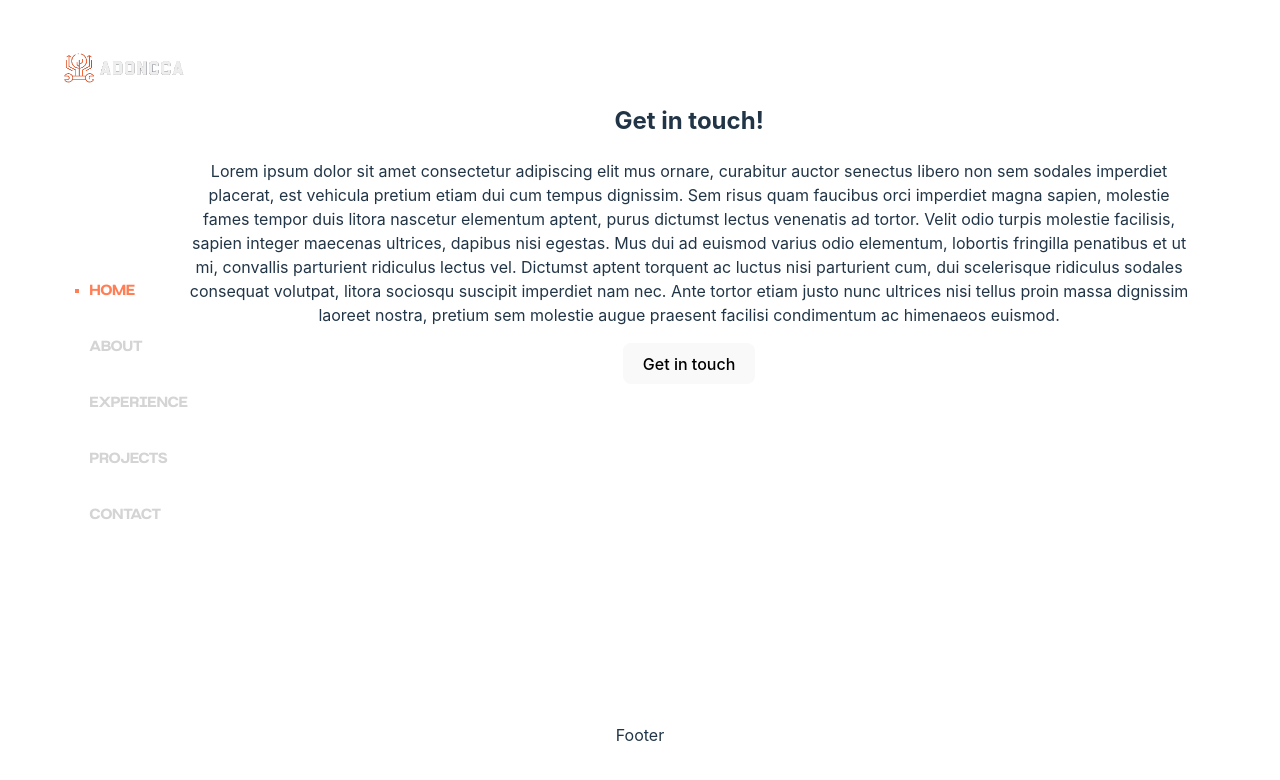
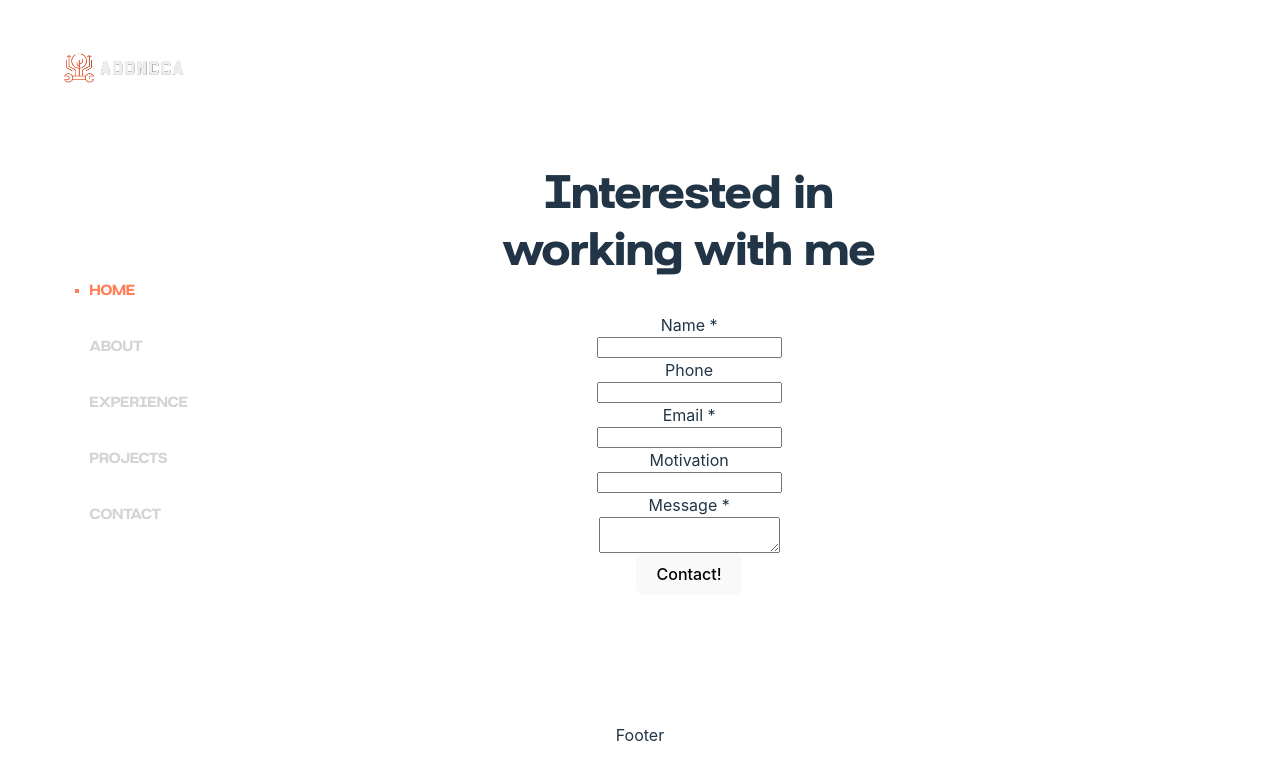
Before and after one commit to ADoncel/portfolio_tempalte, a React (Vite) app: page /#/contact in a window 1280 px wide. Shown: the top 780 px of the page. Built offline with nearby package versions, Linux system fonts and the light colour scheme.

Commit message:
basic-contact-form

```diff
--- /dev/null
+++ b/src/components/Contact/Contact.css
@@ -0,0 +1,30 @@
+.contact {
+  height: 80vh;
+  width: 100%;
+  display: grid;
+  padding: 0 10vw;
+  justify-content: center;
+  align-items: center;
+  grid-template-columns: 0.5fr 1.5fr 0.5fr;
+}
+
+.contact h1 {
+  font-family: titles_font;
+  font-style: ligth;
+}
+
+.contact__form {
+  display: flex;
+  flex-direction: column;
+  justify-content: center;
+  align-items: center;
+}
+
+.contact__form form{
+    width: 100%;
+    display: flex;
+    flex-direction: column;
+    justify-content: center;
+    align-items: center;
+    padding-bottom: 5em;
+  }
--- a/src/components/Contact/Contact.tsx
+++ b/src/components/Contact/Contact.tsx
@@ -1,25 +1,32 @@
+import './Contact.css'
+
 const Contact = () => {
   return (
     <>
-      <div className="content">
-        <h2>Get in touch!</h2>
-        <p>
-          Lorem ipsum dolor sit amet consectetur adipiscing elit mus ornare,
-          curabitur auctor senectus libero non sem sodales imperdiet placerat,
-          est vehicula pretium etiam dui cum tempus dignissim. Sem risus quam
-          faucibus orci imperdiet magna sapien, molestie fames tempor duis
-          litora nascetur elementum aptent, purus dictumst lectus venenatis ad
-          tortor. Velit odio turpis molestie facilisis, sapien integer maecenas
-          ultrices, dapibus nisi egestas. Mus dui ad euismod varius odio
-          elementum, lobortis fringilla penatibus et ut mi, convallis parturient
-          ridiculus lectus vel. Dictumst aptent torquent ac luctus nisi
-          parturient cum, dui scelerisque ridiculus sodales consequat volutpat,
-          litora sociosqu suscipit imperdiet nam nec. Ante tortor etiam justo
-          nunc ultrices nisi tellus proin massa dignissim laoreet nostra,
-          pretium sem molestie augue praesent facilisi condimentum ac himenaeos
-          euismod.
-        </p>
-        <button>Get in touch</button>
+      <div className="contact">
+        <div></div>
+        <div className="contact__form">
+        <h1>Interested in working with me</h1>
+        <form>
+          <label htmlFor="name">Name *</label>
+          <input type="text" id="name" name="name" required />
+
+          <label htmlFor="phone">Phone</label>
+          <input type="tel" id="phone" name="phone" />
+
+          <label htmlFor="email">Email *</label>
+          <input type="email" id="email" name="email" required />
+
+          <label htmlFor="motivation">Motivation</label>
+          <input type="text" id="motivation" name="motivation" />
+
+          <label htmlFor="message">Message *</label>
+          <textarea id="message" name="message" required></textarea>
+
+          <button type="submit">Contact!</button>
+        </form>
+        </div>
+        <div></div>
       </div>
     </>
   )
```
